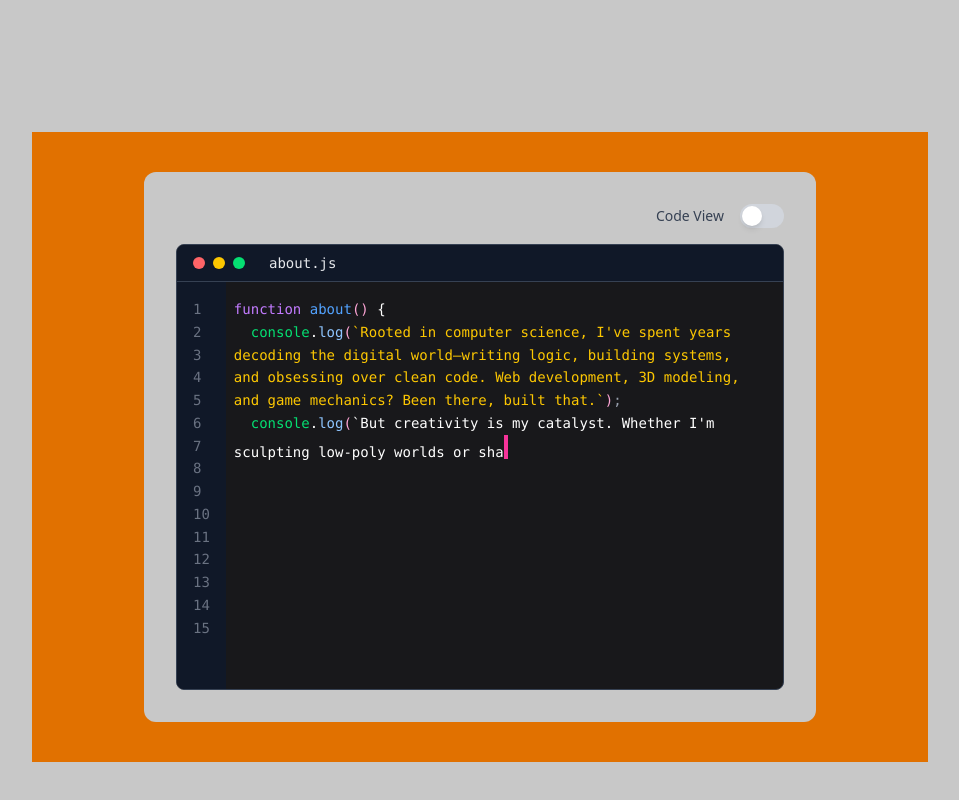
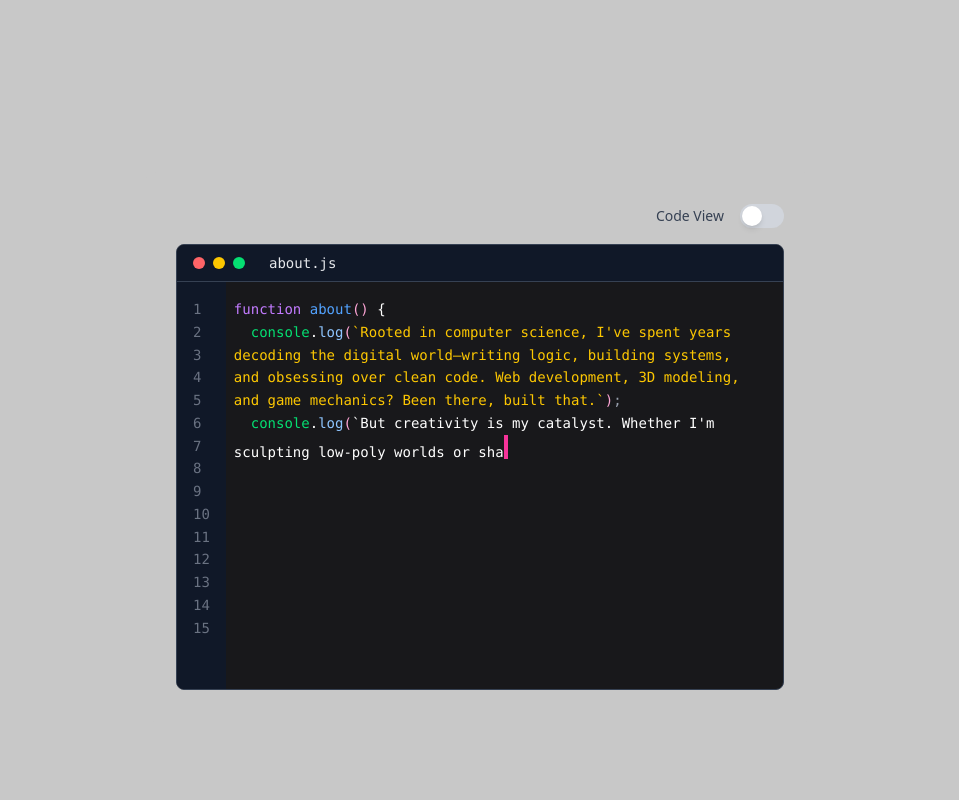
Before and after one commit to AttharvShrivastav/Portfolio, a React (Vite) app: page / in a window 1280 px wide. Shown: the part 1134-1934 px from the top of the page, without its empty margins (272-1231 px from the left). Built offline with nearby package versions, Linux system fonts and the light colour scheme.

Commit message:
About section problem fixed remove color.

```diff
--- a/src/components/About.jsx
+++ b/src/components/About.jsx
@@ -121,7 +121,7 @@ function About({ h1TargetRef }) {
       {/* About panel — repositioned for responsiveness */}
       <div
         ref={aboutRef}
-        className="bg-amber-600 absolute flex opacity-0 bottom-8 sm:bottom-16 right-2 sm:right-20 w-[90vw] sm:w-[70vw] md:bottom-6 md:w-[70vw] min-h-[50vh] sm:min-h-[60vh] p-4 sm:p-6 md:p-10"
+        className="absolute flex opacity-0 bottom-8 sm:bottom-16 right-2 sm:right-20 w-[90vw] sm:w-[70vw] md:bottom-6 md:w-[70vw] min-h-[50vh] sm:min-h-[60vh] p-4 sm:p-6 md:p-10"
       >
         <AboutToggle />
       </div>
```
